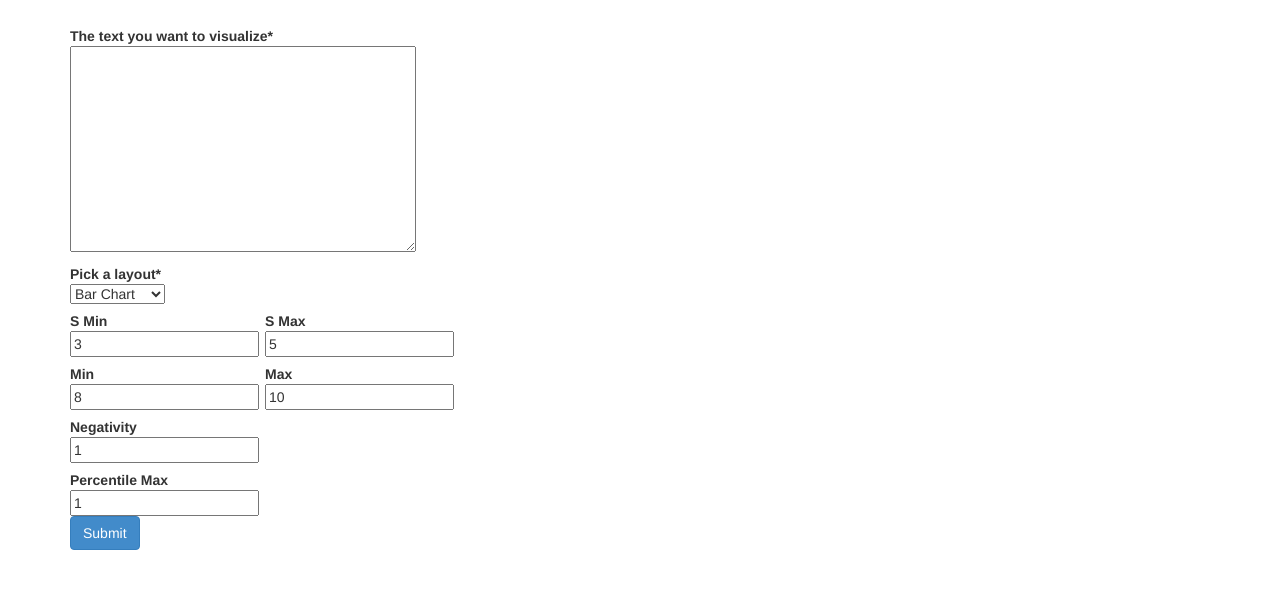
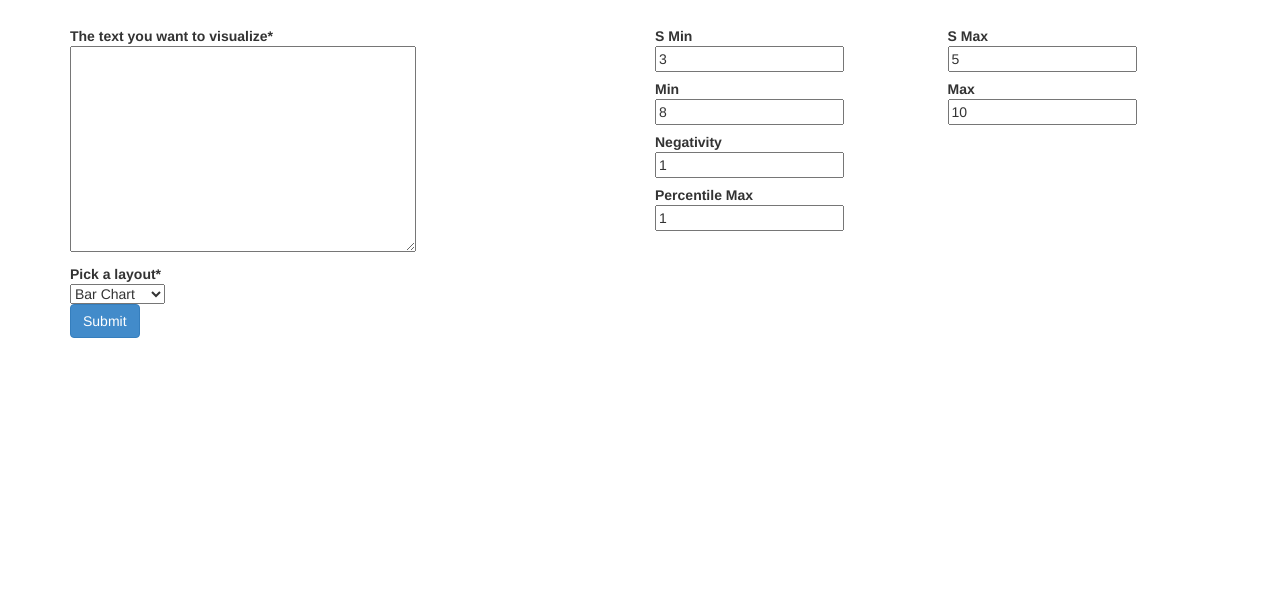
Before and after one commit to nickdotreid/vizhealthlit, a Django app: page / in a window 1280 px wide. Shown: the part 51-640 px from the top of the page. Run offline with Django 3.2, Linux system fonts and the light colour scheme; parts of the project's set-up code (start-up, migrations or seed data) failed here and were passed over; some libraries are stand-ins or nearby versions.

Commit message:
added two pane layout to clean up interface

```diff
--- a/vizform/templates/index.html
+++ b/vizform/templates/index.html
@@ -3,20 +3,20 @@
 {% load crispy_forms_tags %}
 
 {% block content %}
-<div class="row">
+<div id="settings-pane" class="pane">
+{% crispy form %}
+</div>
+<div id="viz-pane" class="pane row">
 	<div class="col-sm-4">
-		<div class="form-container">
-		{% crispy form %}
-		</div>
-		<div id="tooltip">
-			<a href="#" class="close">Close</a>
-			<ul id="nouns" class="nav nav-pills nav-stacked"></ul>
-			<div class="score">Score: <span class="value"></span></div>
-			<div class="words"></div>
-		</div>
+		<a href="#" class="close">Close</a>
+		<div class="score">Score: <span class="value"></span></div>
+		<div class="words"></div>
 	</div>
-	<div class="col-sm-8">
+	<div class="col-sm-7">
 		<div id="chart"></div>
+	</div>
+	<div class="col-sm-1">
+		<ul id="nouns" class="nav nav-pills nav-stacked"></ul>
 	</div>
 </div>
 {% endblock %}
--- a/vizform/views.py
+++ b/vizform/views.py
@@ -44,21 +44,27 @@ class SettingsForm(TextForm):
         super(SettingsForm, self).__init__(*args, **kwargs)
 
         self.helper.layout = Layout(
-            'text',
-            'style',
             Div(
-                Div('sentences_threshold_min', css_class="col-md-6"),
-                Div('sentences_threshold_max', css_class="col-md-6"),
-                css_class="row"
-                ),
-            Div(
-                Div('words_threshold_min', css_class="col-md-6"),
-                Div('words_threshold_max', css_class="col-md-6"),
-                css_class="row"
-                ),
-            'sentences_threshold',
-            'negativity_threshold',
-            'correct_percent',
+                Div(
+                    'text',
+                    'style',
+                    css_class="col-md-6"),
+                Div(
+                    Div(
+                        Div('sentences_threshold_min', css_class="col-md-6"),
+                        Div('sentences_threshold_max', css_class="col-md-6"),
+                        css_class="row"
+                        ),
+                    Div(
+                        Div('words_threshold_min', css_class="col-md-6"),
+                        Div('words_threshold_max', css_class="col-md-6"),
+                        css_class="row"
+                    ),
+                    'sentences_threshold',
+                    'negativity_threshold',
+                    'correct_percent',
+                    css_class="col-md-6"),
+                css_class="row"),
             Submit('submit', 'Submit'),
             )
 
--- a/vizhealthlit/static/vizhealthlit/js/main.js
+++ b/vizhealthlit/static/vizhealthlit/js/main.js
@@ -49,6 +49,9 @@ $(document).ready(function(){
 		event.preventDefault();
 		var form = $(this);
 
+		$("#settings-pane").hide();
+		$("#viz-pane").show();
+
 		$('input, select',form).unbind("change");
 
 		$.ajax({
@@ -59,6 +62,8 @@ $(document).ready(function(){
 				if(data['form']){
 					form.after(data['form']);
 					form.remove();
+					$("#settings-pane").show();
+					$("#viz-pane").hide();
 				}
 				if(data['items']){
 					graph = new Graph();
@@ -76,11 +81,12 @@ $(document).ready(function(){
 		if(form.data('items')){
 			draw(form.data('items'),form.serializeObject());
 		}
-	}).delegate('#tooltip .close','click',function(event){
+	}).delegate('#viz-pane .close','click',function(event){
 		event.preventDefault();
-		hideTooltip();
+		$("#viz-pane").hide();
+		$("#settings-pane").show();
 	});
-	$("#tooltip").hide();
+	$("#viz-pane").hide();
 });
 
 
@@ -226,8 +232,7 @@ function showTooltip(d){
 	div.show();
 }
 function hideTooltip(d){
-	$('#tooltip').hide();
-	$('.form-container').show();
+
 }
 
 function hoverSentence(d){
```
